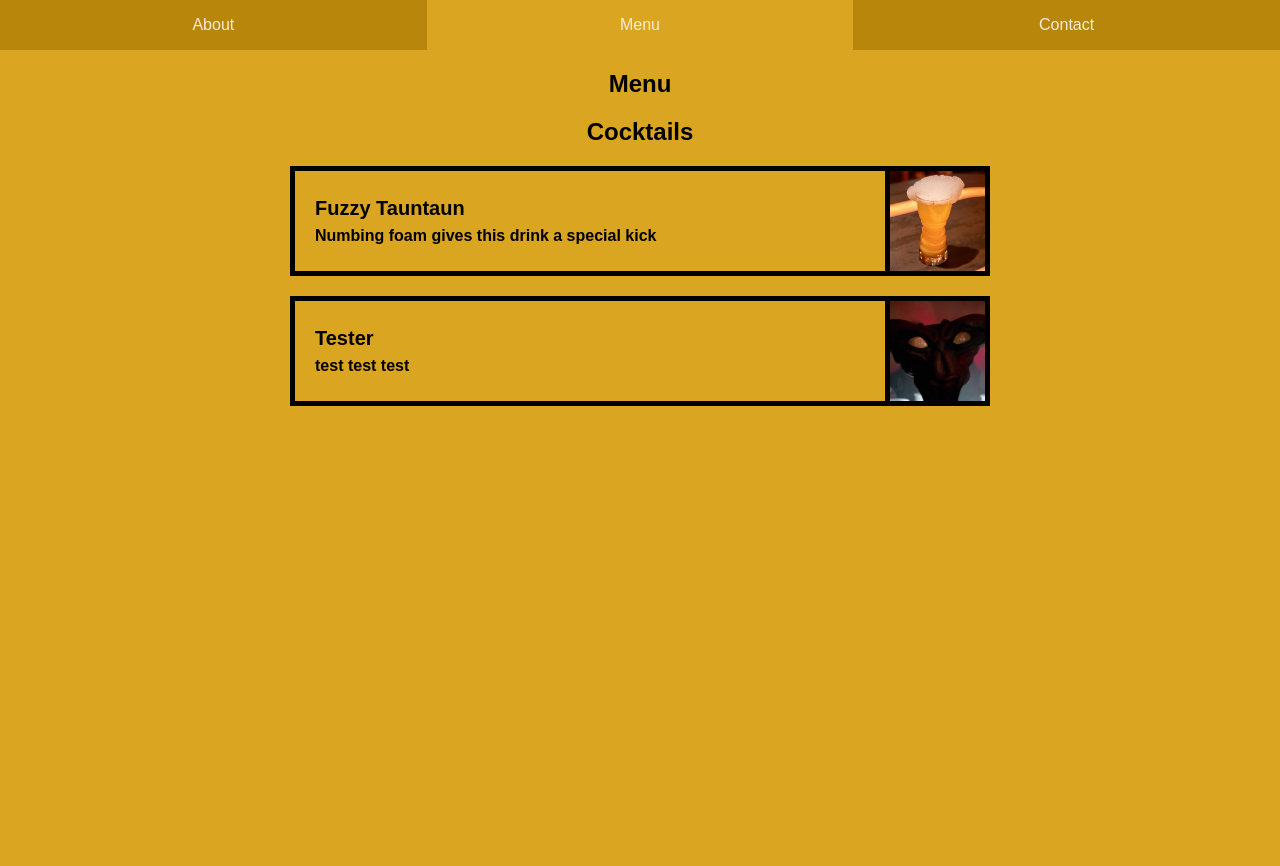
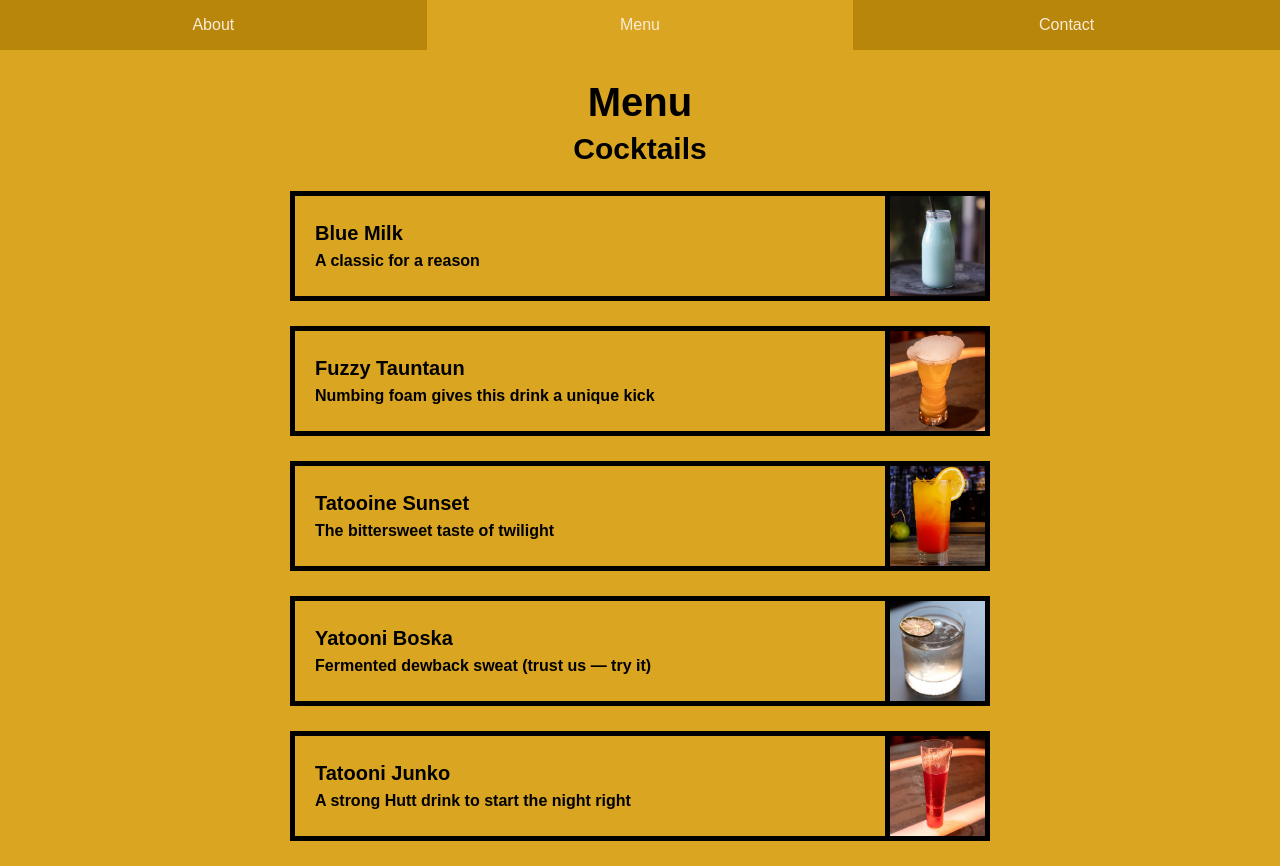
Before and after one commit to CutlerSheridan/restaurant, a website built with webpack: page dist/index.html in a window 1280 px wide. Both pictures are taken after a click on the element "Menu". Before the commit the page ends 800 px from the top, so only its background shows below. Built offline with nearby package versions, Linux system fonts and the light colour scheme.

Commit message:
0.3.2 Menu; Fill in drinks list

```diff
--- a/src/home-content.js
+++ b/src/home-content.js
@@ -6,14 +6,16 @@ const createHome = () => {
     const splashTile = document.createElement("div");
     splashTile.id = "splash-tile";
     const splashRestaurantName = document.createElement("h1");
-    splashRestaurantName.classList.add("splash-text");
-    splashRestaurantName.id = "restaurant-name";
-    splashRestaurantName.textContent = "Mos Eisley Cantina";
+    splashRestaurantName.classList.add("splash-text", "h1-h");
+    splashRestaurantName.textContent = "Chalmun's Spaceport Cantina";
     const splashRestaurantSlogan = document.createElement("h2");
-    splashRestaurantSlogan.classList.add("splash-text");
-    splashRestaurantSlogan.id = "restaurant-slogan";
+    splashRestaurantSlogan.classList.add("splash-text", "h2-h");
+    // splashRestaurantSlogan.id = "restaurant-slogan";
     splashRestaurantSlogan.textContent = "Live music! Cheap drinks!";
-    splashTile.append(splashRestaurantName, splashRestaurantSlogan);
+    const splashLocation = document.createElement("h3");
+    splashLocation.classList.add("splash-text", "h3-h");
+    splashLocation.textContent = "Mos Eisley, Tatooine";
+    splashTile.append(splashRestaurantName, splashRestaurantSlogan, splashLocation);
 
     const photoCaption = document.createElement("span");
     photoCaption.classList.add("photo-caption");
@@ -52,10 +54,10 @@ const createHome = () => {
     testimonials.classList.add("big-tile");
     testimonials.id = "testimonials";
     const testimonialsArray = [
-        "I love it so much, my favorite bar",
-        "I do all my business dealings here",
-        "Can't be beat if you're looking for a good time",
-        "Not for the faint-hearted"
+        '"I love it so much, my favorite bar"',
+        '"I do all my business dealings here"',
+        '"Can\'t be beat if you\'re looking for a good time"',
+        '"Not for the faint-hearted"'
     ];
     for (let i = 0; i < 4; i++) {
         const testimony = document.createElement("div");
--- a/src/menu-content.js
+++ b/src/menu-content.js
@@ -1,4 +1,8 @@
+import blueMilk from "./menu-images/blue-milk.jpg";
 import fuzzyTauntaun from "./menu-images/fuzzy-tauntaun.jpg";
+import tatooineSunset from "./menu-images/tatooine-sunset.jpeg";
+import yatooniBoska from "./menu-images/yatooni-boska.jpg";
+import tatooniJunko from "./menu-images/tatooni-junko.jpg";
 
 const createMenu = () => {
     const menuHeader = document.createElement("h1");
@@ -10,14 +14,29 @@ const createMenu = () => {
 
     const cocktails = [
         {
+            name: "Blue Milk",
+            desc: "A classic for a reason",
+            pic: blueMilk
+        },
+        {
             name: "Fuzzy Tauntaun",
-            desc: "Numbing foam gives this drink a special kick",
+            desc: "Numbing foam gives this drink a unique kick",
             pic: fuzzyTauntaun
         },
         {
-            name: "Tester",
-            desc: "test test test",
-            pic: "../src/index-images/alien-patron.jpeg"
+            name: "Tatooine Sunset",
+            desc: "The bittersweet taste of twilight",
+            pic: tatooineSunset
+        },
+        {
+            name: "Yatooni Boska",
+            desc: "Fermented dewback sweat (trust us — try it)",
+            pic: yatooniBoska
+        },
+        {
+            name: "Tatooni Junko",
+            desc: "A strong Hutt drink to start the night right",
+            pic: tatooniJunko
         }
     ];
     const allMenuItems = document.createElement("div");
--- a/styles/style.css
+++ b/styles/style.css
@@ -36,6 +36,12 @@ header {
 }
 /* -- HEADER END -- */
 
+/* ******************** */
+/* ******************** */
+/* ******************** */
+/* ******************** */
+/* ******************** */
+
 /* -- SPLASH START -- */
 #splash-tile {
     /* grid-column-end: span 2; */
@@ -68,7 +74,9 @@ header {
     grid-template-columns: repeat(2, 1fr);
     grid-auto-rows: 50vw;
     max-width: 100rem;
-    font-size: 2rem;
+    font-size: 1.8rem;
+    color: black;
+    font-weight: bold;
 }
 .small-tile {
     text-align: center;
@@ -92,7 +100,7 @@ header {
     border-radius: 100rem;
 }
 .desc-tile {
-    display: grid;
+    display: flex;
     align-items: center;
 }
 /* -- GRID END -- */
@@ -100,9 +108,10 @@ header {
 /* -- TESTIMONIALS START -- */
 #testimonials {
     grid-column-end: span 2;
+    margin: 1rem;
     display: grid;
     grid-template-columns: repeat(2, 1fr);
-    gap: 2rem;
+    /* gap: 1.2rem; */
 }
 .testimony {
     margin: auto;
@@ -111,7 +120,7 @@ header {
     align-items: center;
     text-align: center;
     min-height: 5rem;
-    border: 1px solid black;
+    /* border: 1px solid black; */
 }
 /* -- TESTIMONIALS END -- */
 
@@ -122,16 +131,18 @@ header {
 /* ******************** */
 
 .h1-m {
-    margin: 2rem;
+    margin: 3rem 0 .7rem 0;
     text-align: center;
+    font-size: 4rem;
     color: black;
 }
 .h2-m {
     text-align: center;
+    font-size: 3rem;
     color: black;
 }
 .menu-item-container {
-    margin: 2rem auto;
+    margin: 2.5rem auto;
     width: 90vw;
     max-width: 70rem;
     display: flex;
```
Also changed, not shown: README.md, dist/2bd242a2958b2743e506.jpg (added), dist/578b58513aee845d694f.jpg (added), dist/72d18ff41a52fbd48f2c.jpeg (added), dist/bundle.js, dist/cef158708990a8377fa6.jpg (added), dist/index.html, src/menu-images/blue-milk.jpg (added), src/menu-images/tatooine-sunset.jpeg (added), src/menu-images/tatooni-junko.jpg (added), src/menu-images/yatooni-boska.jpg (added).
